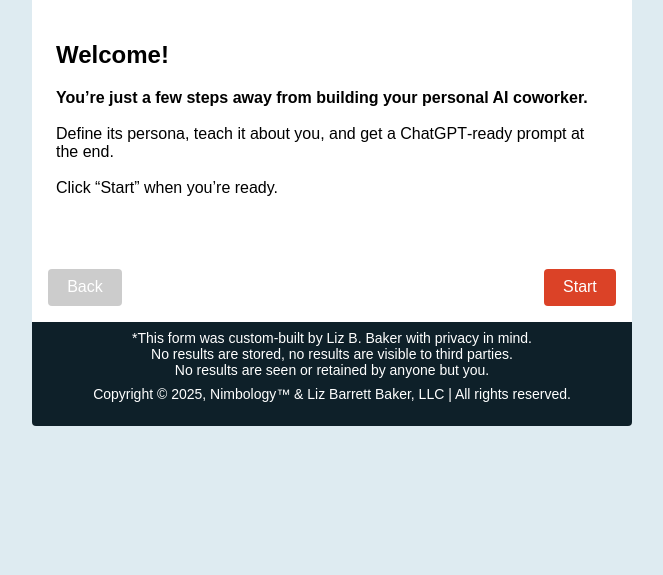
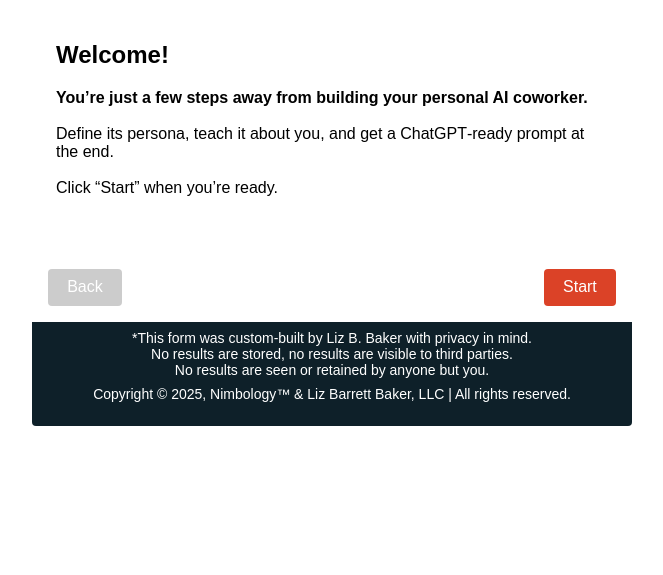
Before and after one commit to lizbbaker/ai-coworker-blueprint, a plain HTML site: page index.html in a window 1280 px wide. Shown: the part 225-800 px from the top of the page, without its empty margins (308-971 px from the left). Drawn offline with nearby package versions, Linux system fonts and the light colour scheme.

Commit message:
Update index.html
Changed background color line 9

```diff
--- a/index.html
+++ b/index.html
@@ -6,7 +6,7 @@
   <title>AI Coworker Blueprint</title>
   <style>
     * { box-sizing:border-box; }
-    body { margin:0; padding:0; background:#deebf1; font-family:sans-serif; }
+    body { margin:0; padding:0; background:#ffffff; font-family:sans-serif; }
     #app { max-width:600px; margin:2rem auto; background:#fff; border-radius:4px; overflow:hidden; }
     #header { background:#fff; padding:1rem; }
     #header img { vertical-align:middle; }
```
